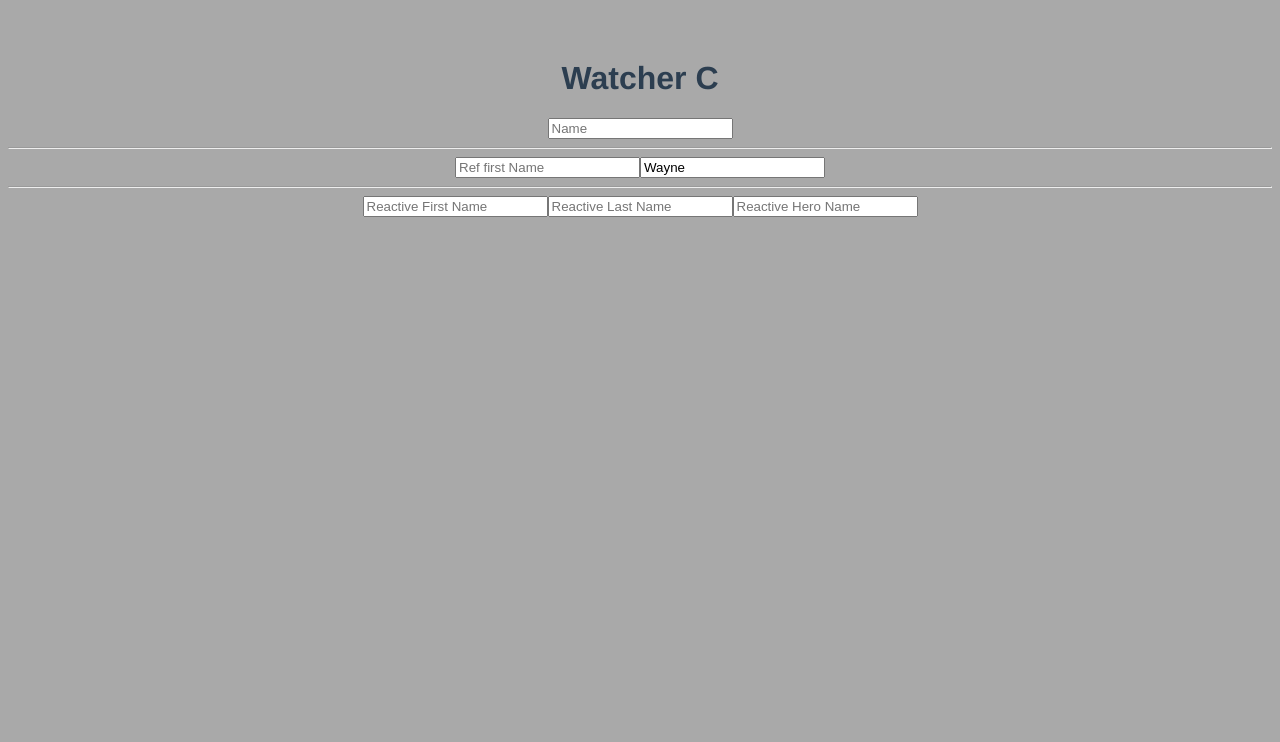
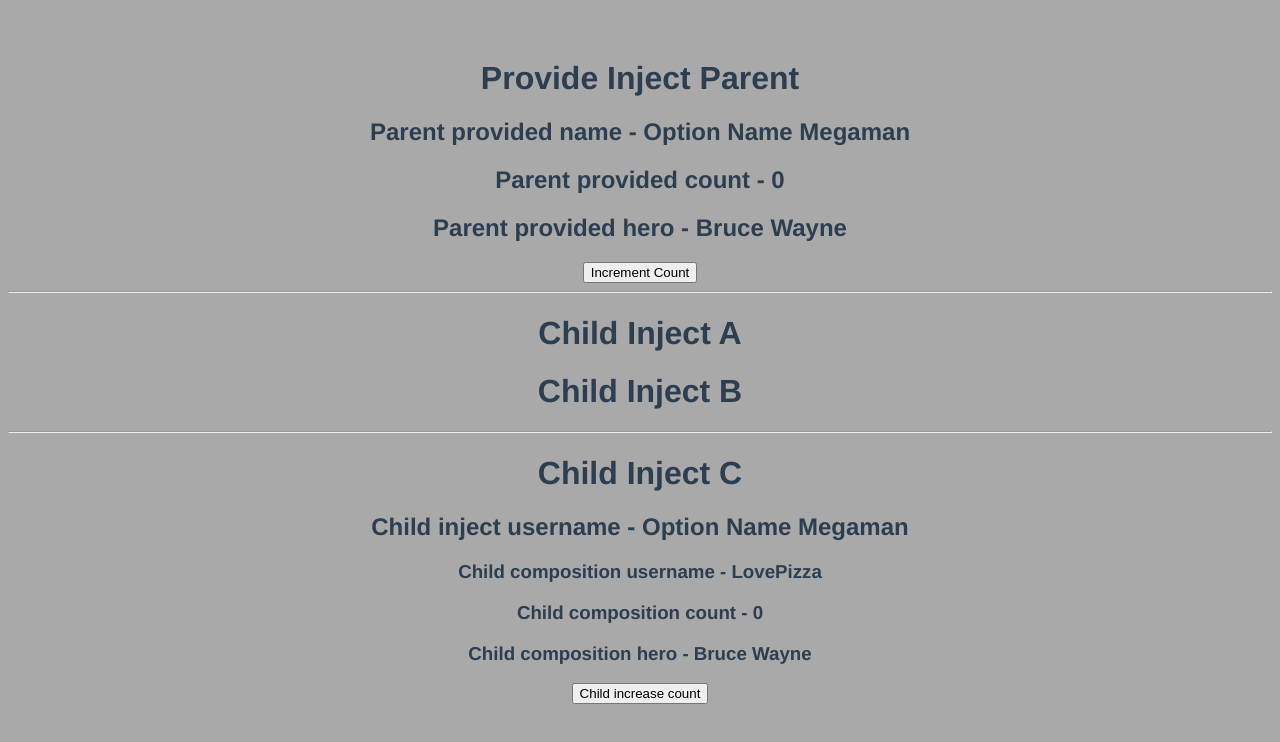
Before and after one commit to Dong-Yi-Xia/learning_vue3, a Vue app: page / in a window 1280 px wide. Shown: the top 742 px of the page. Built offline with nearby package versions, Linux system fonts and the light colour scheme.

Commit message:
provideinject

```diff
--- a/src/App.vue
+++ b/src/App.vue
@@ -25,7 +25,8 @@
     <!-- <MethodsC /> -->
     <!-- <VModelC /> -->
     <!-- <ComputedC /> -->
-    <WatcherC />
+    <!-- <WatcherC /> -->
+    <ProvideInjectC />
   </div>
 </template>
 
@@ -55,7 +56,8 @@
 // import MethodsC from './composition-api/MethodsC.vue';
 // import VModelC from './composition-api/VModelC.vue';
 // import ComputedC from './composition-api/ComputedC.vue';
-import WatcherC from './composition-api/WatcherC.vue';
+// import WatcherC from './composition-api/WatcherC.vue';
+import ProvideInjectC from './composition-api/ProvideInjectC.vue';
 
 export default {
   name: 'App',
@@ -85,7 +87,8 @@ export default {
     // MethodsC,
     // VModelC,
     // ComputedC,
-    WatcherC,
+    // WatcherC,
+    ProvideInjectC,
   },
 };
 </script>
--- /dev/null
+++ b/src/composition-api/ChildInjectA.vue
@@ -0,0 +1,16 @@
+<template>
+  <div>
+    <h1>Child Inject A</h1>
+    <ChildInjectB />
+  </div>
+</template>
+
+<script>
+import ChildInjectB from './ChildInjectB.vue';
+export default {
+  name: 'ChildInjectA',
+  components: { ChildInjectB },
+};
+</script>
+
+<style scoped></style>
--- /dev/null
+++ b/src/composition-api/ChildInjectB.vue
@@ -0,0 +1,16 @@
+<template>
+  <div>
+    <h1>Child Inject B</h1>
+    <ChildInjectC />
+  </div>
+</template>
+
+<script>
+import ChildInjectC from './ChildInjectC.vue';
+export default {
+  name: 'ChildInjectB',
+  components: { ChildInjectC },
+};
+</script>
+
+<style scoped></style>
--- /dev/null
+++ b/src/composition-api/ChildInjectC.vue
@@ -0,0 +1,37 @@
+<template>
+  <div>
+    <hr />
+    <h1>Child Inject C</h1>
+    <h2>Child inject username - {{ userName }}</h2>
+    <h3>Child composition username - {{ childUserName }}</h3>
+    <h3>Child composition count - {{ childCount }}</h3>
+    <h3>Child composition hero - {{ firstName }} {{ lastName }}</h3>
+    <button @click="childIncrease">Child increase count</button>
+  </div>
+</template>
+
+<script>
+import { inject, toRefs } from 'vue';
+export default {
+  name: 'ChildInjectC',
+  inject: ['userName'],
+  ////////////////////
+  setup() {
+    //1st in the label from the provide, default value if no data is provide
+    const childUserName = inject('c_userName', 'Any default stuff');
+
+    const childCount = inject('c_count', 0);
+    const childHero = inject('c_hero', {});
+    const childIncrease = inject('c_increase')
+
+    return {
+      childUserName,
+      childCount,
+      ...toRefs(childHero),
+      childIncrease
+    };
+  },
+};
+</script>
+
+<style scoped></style>
--- /dev/null
+++ b/src/composition-api/ProvideInjectC.vue
@@ -0,0 +1,61 @@
+<template>
+  <div>
+    <h1>Provide Inject Parent</h1>
+    <h2>Parent provided name - {{ name }}</h2>
+    <h2>Parent provided count - {{ count }}</h2>
+    <h2>Parent provided hero - {{ firstName }} {{ lastName }}</h2>
+    <button @click="increaseCount">Increment Count</button>
+    <hr />
+    <ChildInjectA />
+  </div>
+</template>
+
+<script>
+import ChildInjectA from './ChildInjectA.vue';
+import { provide, ref, reactive, toRefs } from 'vue';
+export default {
+  name: 'ProvideInjectC',
+  components: {
+    ChildInjectA,
+  },
+  data() {
+    return {
+      name: 'Option Name Megaman',
+    };
+  },
+  provide() {
+    return {
+      userName: this.name,
+    };
+  },
+  /////////////////////////////
+  setup() {
+    // 1st proivde it a label name, 2nd data to pass to child
+    provide('c_userName', 'LovePizza');
+
+    const count = ref(0);
+
+    // Function to increase count
+    const increaseCount = () => {
+      count.value++;
+    };
+
+    const state = reactive({
+      firstName: 'Bruce',
+      lastName: 'Wayne',
+    });
+
+    provide('c_count', count);
+    provide('c_hero', state);
+    provide('c_increase', increaseCount)
+
+    return {
+      count,
+      ...toRefs(state),
+      increaseCount,
+    };
+  },
+};
+</script>
+
+<style scoped></style>
```
